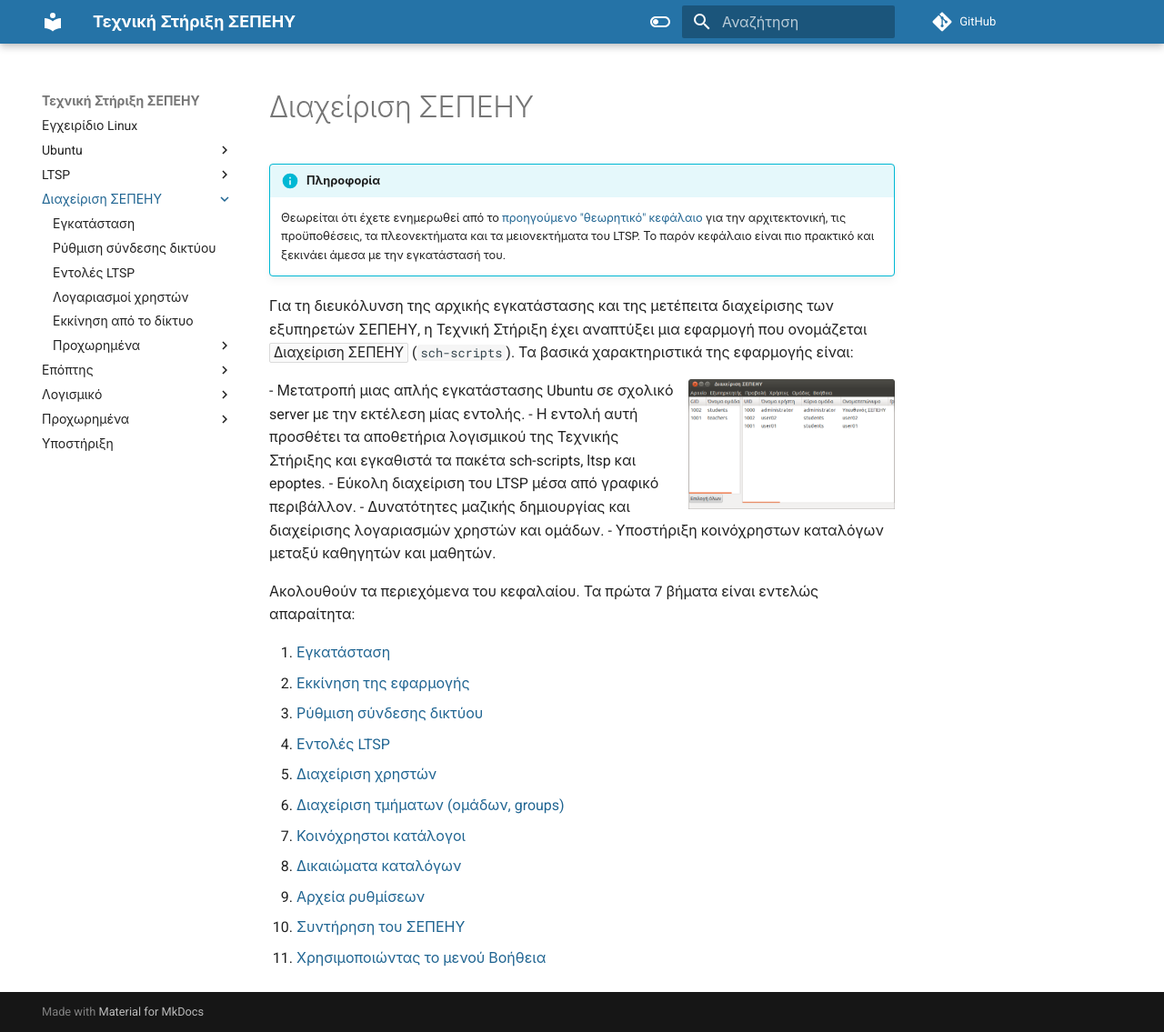
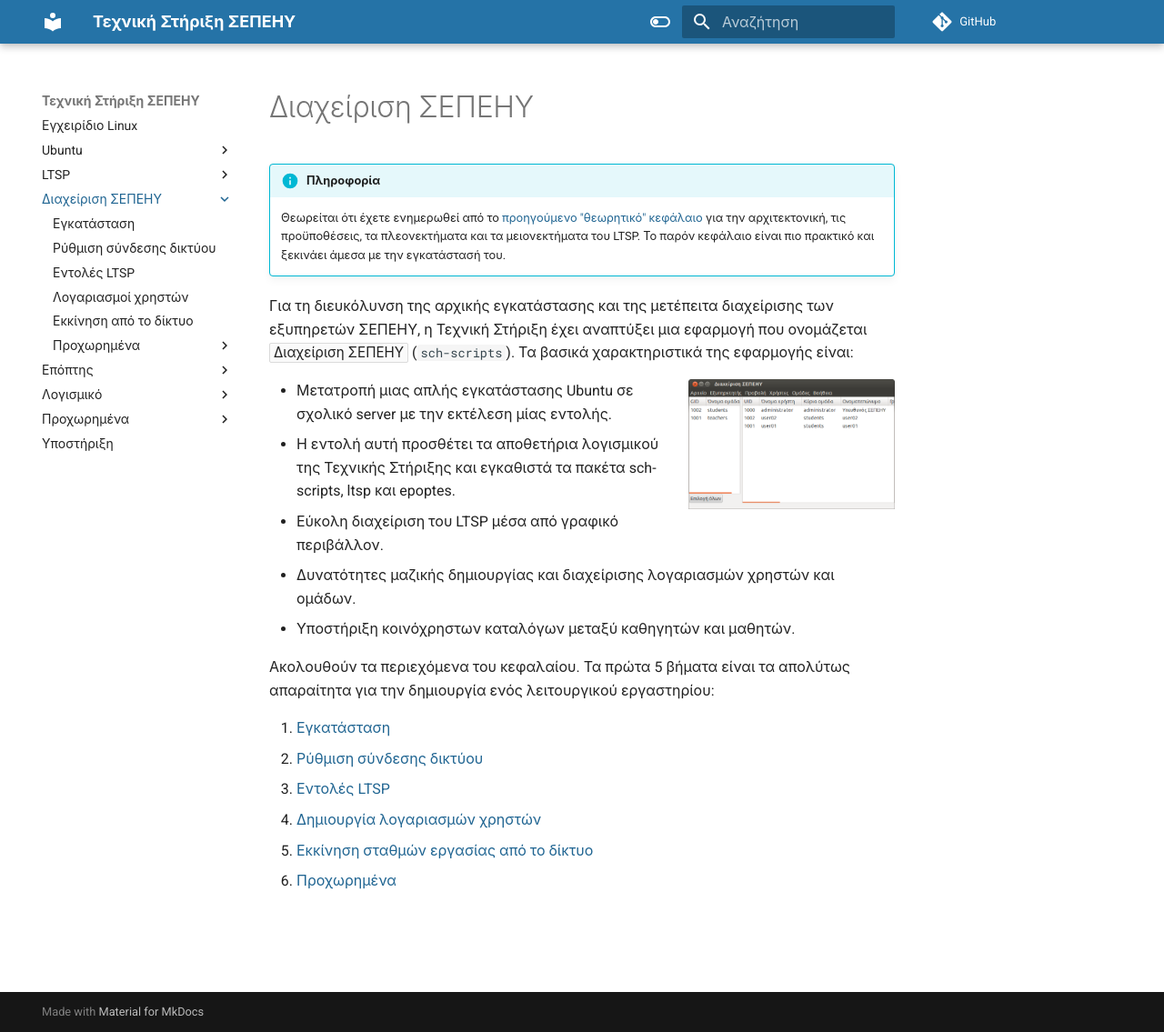
Before and after one commit to siahos/el.ltsp.org, an MkDocs documentation site: the page built from docs/sch-scripts/index.md, in a window 1280 px wide and 1135 px high. Shown: the whole window at 91% size. Built offline with MkDocs 1.6.1 and Material for MkDocs 9.7.7, drawn with Linux system fonts in a browser that asks for light colours; comment, search, counter and statistics services are not loaded.

Commit message:
Update sch-scripts

```diff
--- a/docs/sch-scripts/index.md
+++ b/docs/sch-scripts/index.md
@@ -12,6 +12,7 @@
 είναι:
 
 [![](sch-scripts.png)](sch-scripts.png)
+
 - Μετατροπή μιας απλής εγκατάστασης Ubuntu σε σχολικό server με την εκτέλεση
   μίας εντολής.
 - Η εντολή αυτή προσθέτει τα αποθετήρια λογισμικού της Τεχνικής Στήριξης και
@@ -21,17 +22,12 @@
   ομάδων.
 - Υποστήριξη κοινόχρηστων καταλόγων μεταξύ καθηγητών και μαθητών.
 
-Ακολουθούν τα περιεχόμενα του κεφαλαίου. Τα πρώτα 7 βήματα είναι εντελώς
-απαραίτητα:
+Ακολουθούν τα περιεχόμενα του κεφαλαίου. Τα πρώτα 5 βήματα είναι τα απολύτως
+απαραίτητα για την δημιουργία ενός λειτουργικού εργαστηρίου:
 
  1. [Εγκατάσταση](installation.md)
- 2. [Εκκίνηση της εφαρμογής](Εκκίνηση_της_εφαρμογής.md)
- 3. [Ρύθμιση σύνδεσης δικτύου](Ρύθμιση_σύνδεσης_δικτύου.md)
- 4. [Εντολές LTSP](Εντολές_LTSP.md)
- 5. [Διαχείριση χρηστών](Χρήστες/index.md)
- 6. [Διαχείριση τμήματων (ομάδων, groups)](Τμήματα.md)
- 7. [Κοινόχρηστοι κατάλογοι](Κοινόχρηστοι_κατάλογοι.md)
- 8. [Δικαιώματα καταλόγων](Δικαιώματα_καταλόγων.md)
- 9. [Αρχεία ρυθμίσεων](Αρχεία_ρυθμίσεων.md)
-10. [Συντήρηση του ΣΕΠΕΗΥ](Συντήρηση_ΣΕΠΕΗΥ.md)
-11. [Χρησιμοποιώντας το μενού Βοήθεια](Βοήθεια.md)
+ 2. [Ρύθμιση σύνδεσης δικτύου](server-network.md)
+ 3. [Εντολές LTSP](ltsp-commands.md)
+ 4. [Δημιουργία λογαριασμών χρηστών](users.md)
+ 5. [Εκκίνηση σταθμών εργασίας από το δίκτυο](netboot.md)
+ 6. [Προχωρημένα](advanced/index.md)
```
